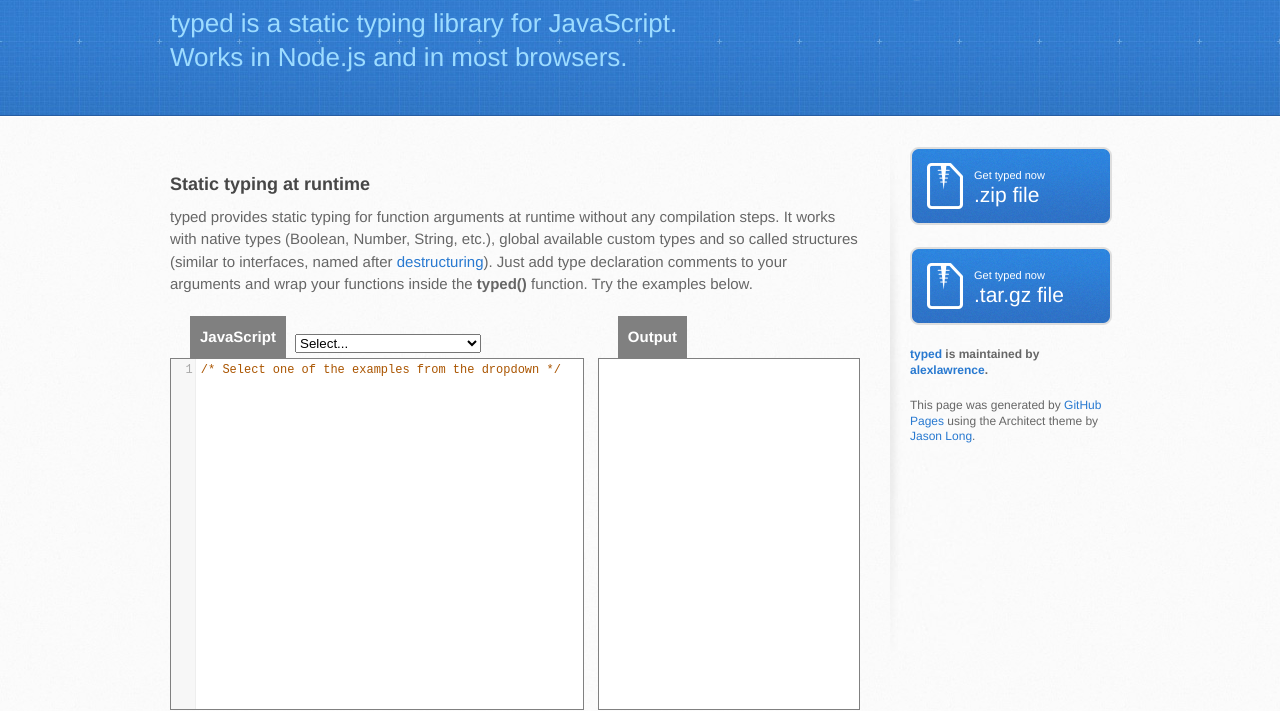
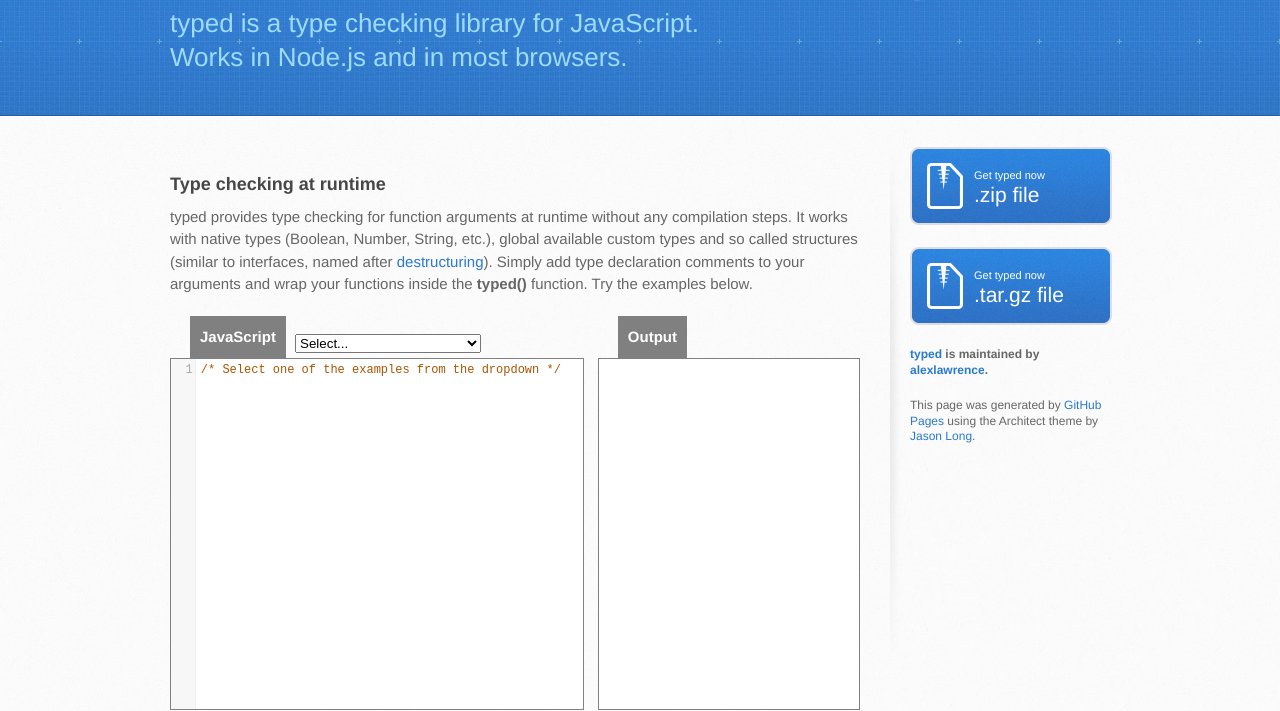
Before and after one commit to alexlawrence/typed, a plain HTML site: page index.html in a window 1280 px wide. Shown: the part 119-830 px from the top of the page. Drawn offline with Linux system fonts and the light colour scheme.

Commit message:
Updated description and binaries

```diff
--- a/index.html
+++ b/index.html
@@ -20,7 +20,7 @@
       <div class="inner">
         <h1>typed</h1>
         <h2>
-            typed is a static typing library for JavaScript.
+            typed is a type checking library for JavaScript.
             <br />
             Works in Node.js and in most browsers.
         </h2>
@@ -31,14 +31,14 @@
     <div id="content-wrapper">
       <div class="inner clearfix">
         <section id="main-content">
-            <h3>Static typing at runtime</h3>
+            <h3>Type checking at runtime</h3>
 
             <p>
-                typed provides static typing for function arguments at runtime without any compilation steps.
+                typed provides type checking for function arguments at runtime without any compilation steps.
                 It works with native types (Boolean, Number, String, etc.),
                 global available custom types and so called structures
                 (similar to interfaces, named after <a href="http://dailyjs.com/2011/09/12/destructuring/" target="_blank">destructuring</a>).
-                Just add type declaration comments to your arguments and wrap your functions inside the <strong>typed()</strong> function.
+                Simply add type declaration comments to your arguments and wrap your functions inside the <strong>typed()</strong> function.
                 Try the examples below.
             </p>
 
--- a/javascripts/typed.browser.js
+++ b/javascripts/typed.browser.js
@@ -1,6 +1,6 @@
 /**
  * @license
- * typed - Static typing for JavaScript - version 0.3.3
+ * typed - Type checking for JavaScript - version 0.3.3
  * Copyright 2012, Alex Lawrence
  * Licensed under the MIT license.
  * http://www.opensource.org/licenses/MIT
```
Also changed, not shown: javascripts/typed.browser.min.js.
